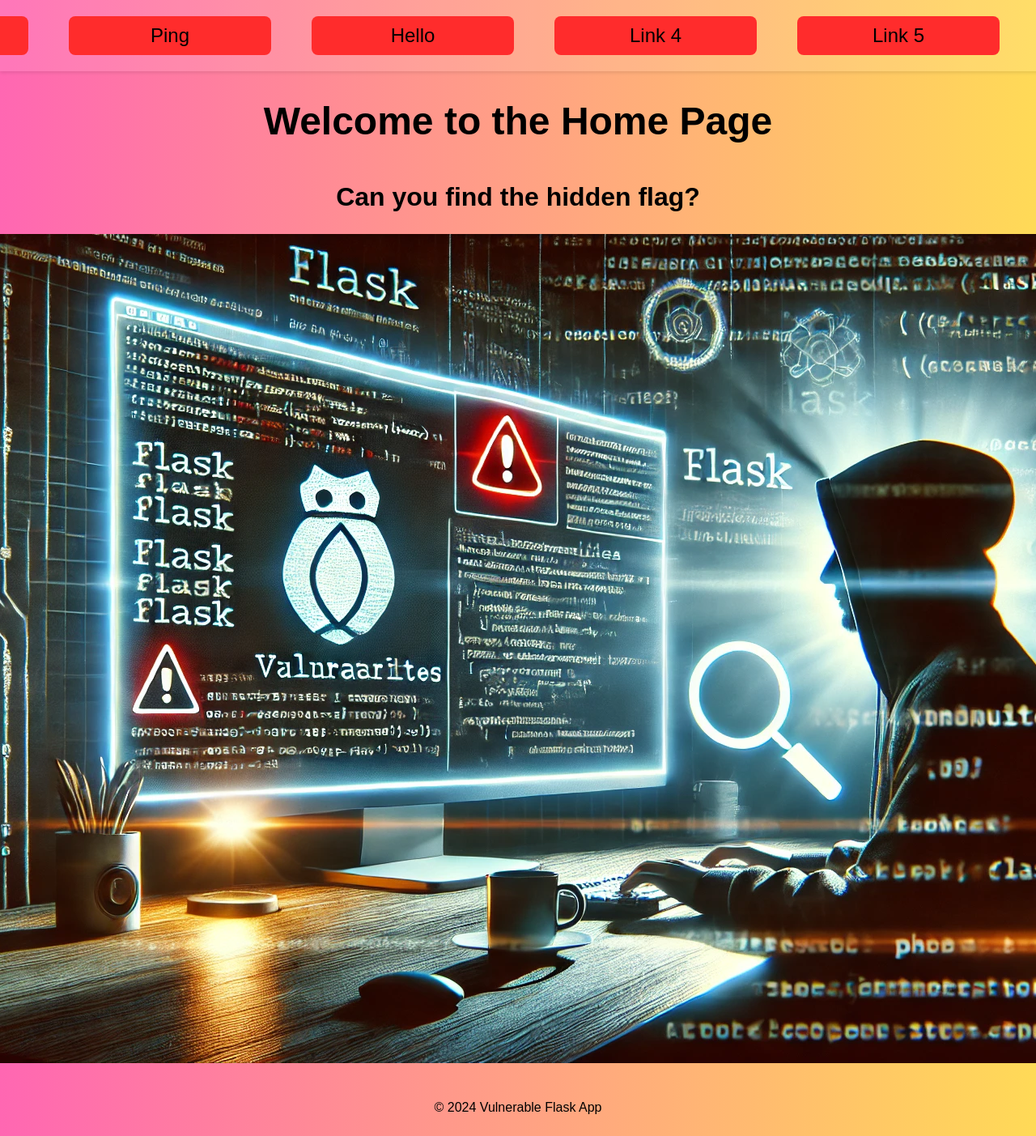
After one commit to pawel-rus/Vulnerable-App-CTF, a Flask app: page /home in a window 1280 px wide; the page is wider, and only the part inside the window is pictured. The commit adds this page. Shown: that part at 81% size. Run offline with Flask 3, Linux system fonts and the light colour scheme.

Commit message:
meta vulnerability

```diff
--- a/app.py
+++ b/app.py
@@ -14,6 +14,10 @@ def rp(command):
 @app.route('/')
 def index():
     return render_template('base.html')
+
+@app.route('/home')
+def home():
+    return render_template('home.html')
 
 @app.route('/ping', methods=['POST', 'GET'])
 def ping():
@@ -42,7 +46,7 @@ def hello():
     </head>
     <body>
         <nav class="navbar">
-        <a href="{{ url_for('index') }}">
+        <a href="{{ url_for('home') }}">
             <button class="button">Home</button>
         </a>
         <a href="{{ url_for('ping') }}">
--- a/static/base.css
+++ b/static/base.css
@@ -8,6 +8,11 @@ body {
 
 h1 {
     font-size: 3em;
+    margin-top: 0.5em;
+}
+
+h2 {
+    font-size: 2em;
     margin-top: 0.5em;
 }
 
--- a/templates/base.html
+++ b/templates/base.html
@@ -10,7 +10,7 @@
 </head>
 <body>
     <nav class="navbar">
-        <a href="{{ url_for('index') }}">
+        <a href="{{ url_for('home') }}">
             <button class="button">Home</button>
         </a>
         <a href="{{ url_for('ping') }}">
--- /dev/null
+++ b/templates/home.html
@@ -0,0 +1,11 @@
+{% extends "base.html" %}
+
+{% block head %}
+    <title>Home Page</title>
+{% endblock %}
+
+{% block content %}
+    <h1>Welcome to the Home Page</h1>
+    <h2>Can you find the hidden flag?</h2>
+    <img src="{{ url_for('static', filename='img.png') }}" alt="Image with hidden flag">
+{% endblock %}
```
Also changed, not shown: static/img.png (added).
